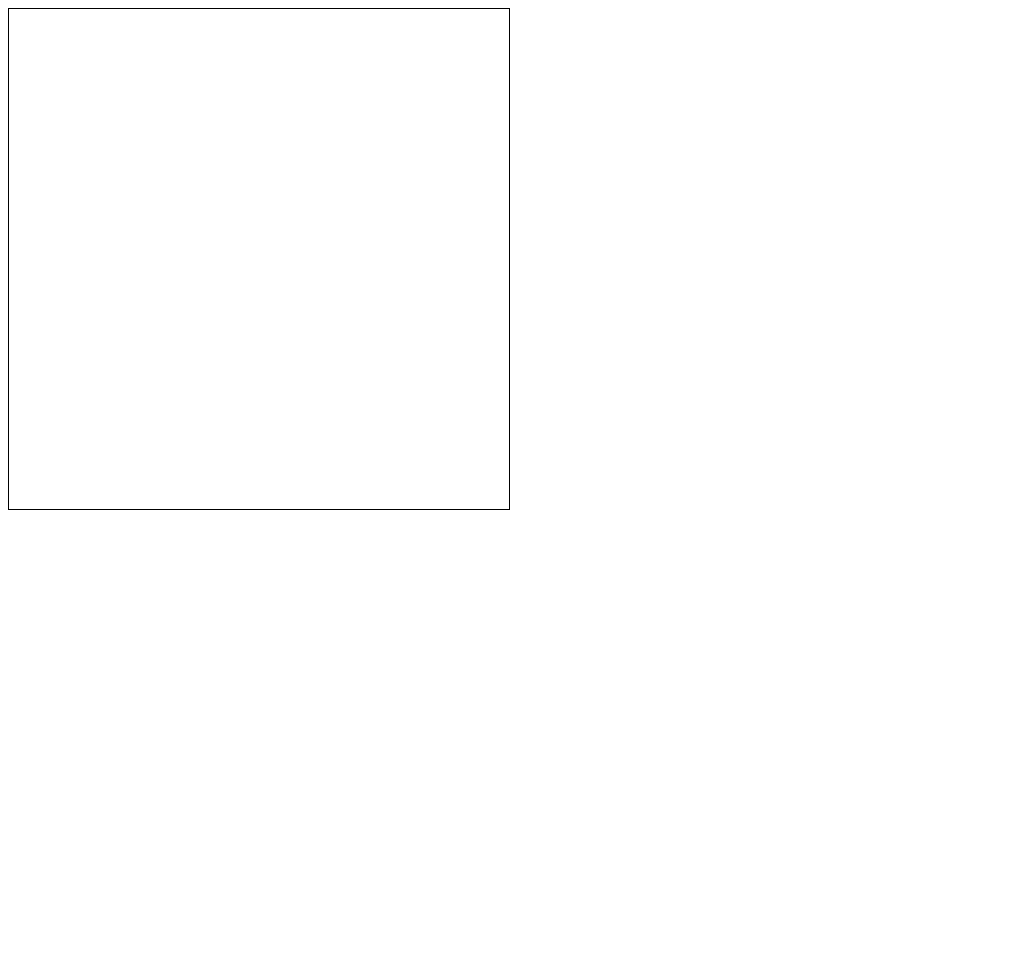
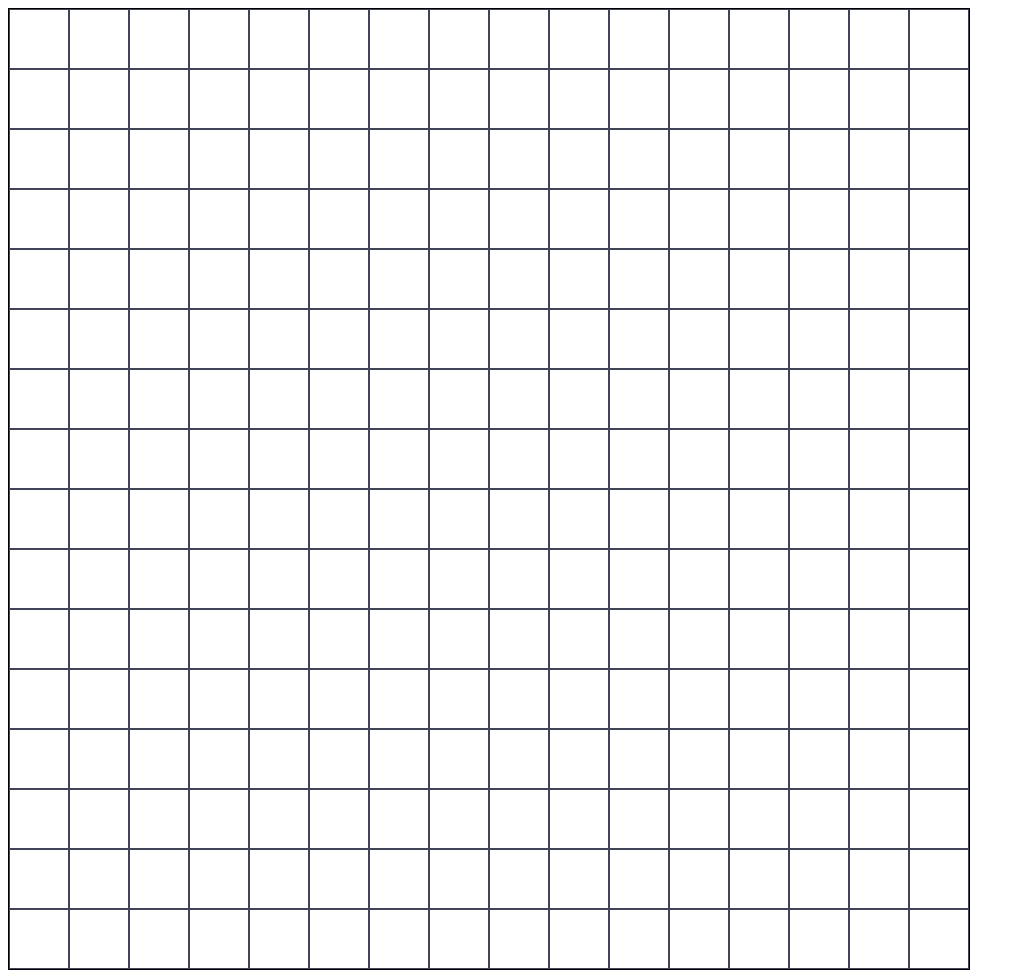
Before and after one commit to Nightsper/Etch-a-Sketch, a plain HTML site: page index.html in a window 1280 px wide. Shown: the whole page, without its empty margins (0-1025 px from the left). Before the commit the page ends 800 px from the top, so only its background shows below. Drawn offline with Linux system fonts and the light colour scheme.

Commit message:
Create a functional 16 x 16 grid

```diff
--- a/script.js
+++ b/script.js
@@ -1,10 +1,11 @@
 let container = document.querySelector("#container")
 
-let grid = 16 * 16;
+
+let grid = 16 * 16
 
 for (let i = 0; i < grid; i++) {
   let box = document.createElement("div");
-
   container.appendChild(box)
   box.setAttribute("class", "boxes")
+  box.addEventListener("mouseenter", () => {box.style.backgroundColor = "orange"})
 }
--- a/style.css
+++ b/style.css
@@ -1,9 +1,14 @@
 #container {
   display: flex;
-  width: 500px;
-  height: 500px;
+  width: 960px;
+  height: 960px;
   border: 1px solid black;
+  flex-wrap: wrap;
 }
 
 .boxes {
+  box-sizing: border-box;
+  border: 1px solid #42445a;
+  width: 60px;
+  height: 60px;
 }
```
